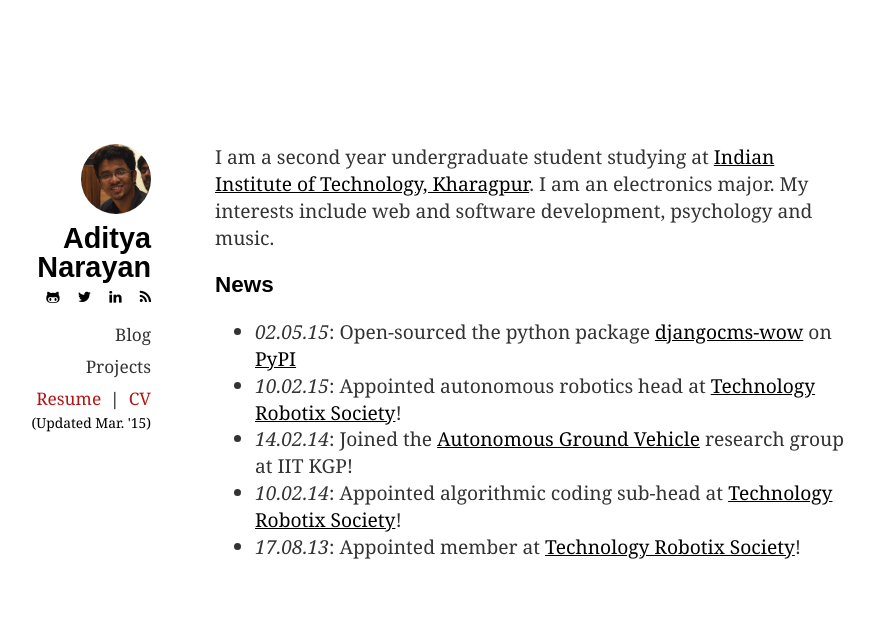
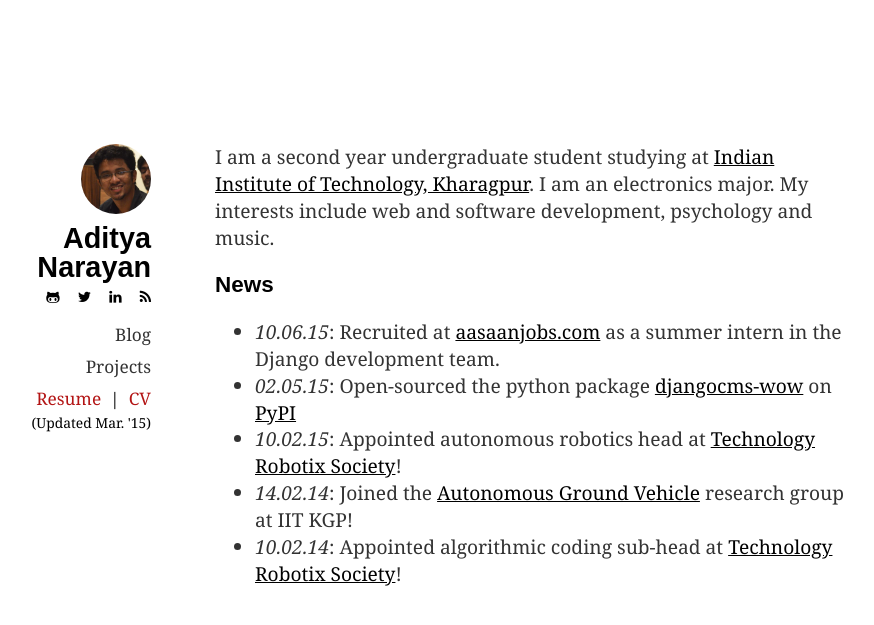
Before and after one commit to aa-dit-yuh/aa-dit-yuh.github.io, a Jekyll site: the page built from index.md, in a window 1280 px wide. Shown: the top 625 px of the page, without its empty margins (169-1043 px from the left). Built offline with Jekyll 4.4.1, drawn with Linux system fonts in a browser that asks for light colours.

Commit message:
Added intern position to the NEWS

```diff
--- a/index.md
+++ b/index.md
@@ -10,10 +10,10 @@ I am an electronics major. My interests include web and software development, ps
 
 ### News
 
+   * *10.06.15*: Recruited at [aasaanjobs.com](http://aasaanjobs.com) as a summer intern in the Django development team.
    * *02.05.15*: Open-sourced the python package [djangocms-wow](/blog/2015/05/02/DjangoCMS_WOW/) on [PyPI](https://pypi.python.org/pypi/djangocms-wow)
    * *10.02.15*: Appointed autonomous robotics head at [Technology Robotix Society](http://robotix.in)!
    * *14.02.14*: Joined the [Autonomous Ground Vehicle](/AGV/) research group at IIT KGP!
    * *10.02.14*: Appointed algorithmic coding sub-head at [Technology Robotix Society](http://robotix.in)!
-   * *17.08.13*: Appointed member at [Technology Robotix Society](http://robotix.in)!
 
 [1]: http://iitkgp.ac.in/
```
